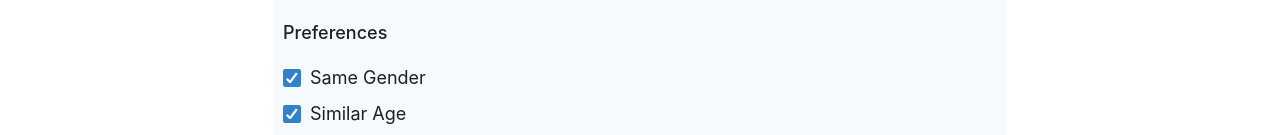
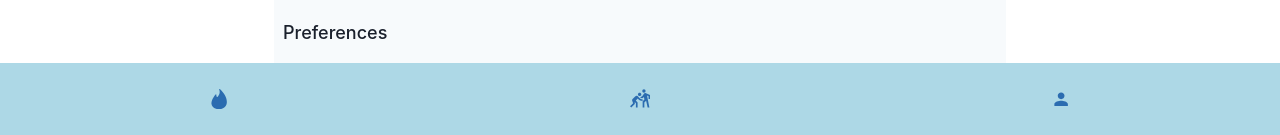
Before and after one commit to christopherdegroot/Sportr, a Next.js app: page /profile/update in a window 1280 px wide. Shown: the part 665-800 px from the top of the page. Built offline with nearby package versions, Linux system fonts and the light colour scheme.

Commit message:
add nav bar to update profile

```diff
--- a/pages/profile/update.js
+++ b/pages/profile/update.js
@@ -4,6 +4,7 @@ import styles from '../../styles/login-header.module.css'
 import UpdateProfile from '../../components/UpdateProfile'
 
 import { Checkbox, Button, Select, FormControl, FormLabel, Input, VStack, Heading, Text, SimpleGrid, GridItem } from "@chakra-ui/react";
+import NavigationBar from '../../components/NavigationBar';
 
 const Login = (props) => {
 
@@ -25,6 +26,7 @@ const Login = (props) => {
     <UpdateProfile user={userObject}>
 
     </UpdateProfile>
+    <NavigationBar/>
     </>
   )
 
```
